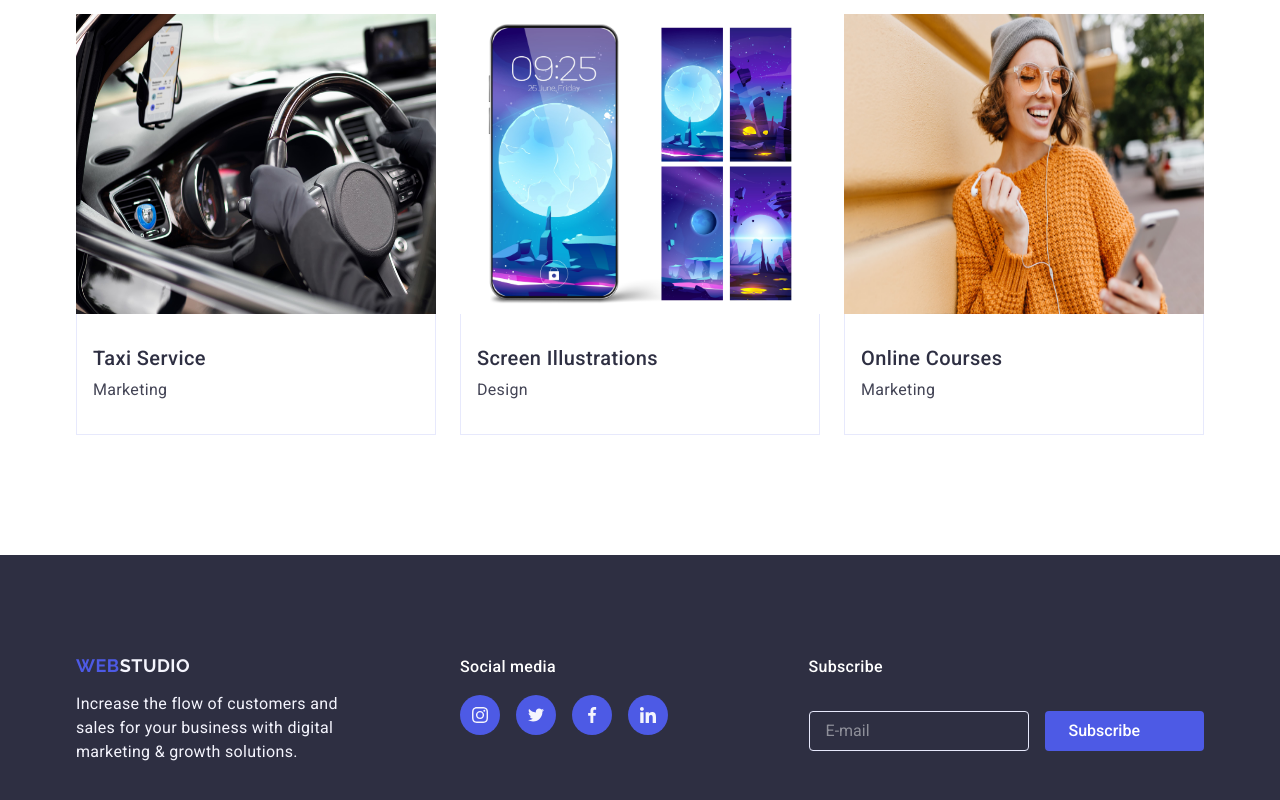
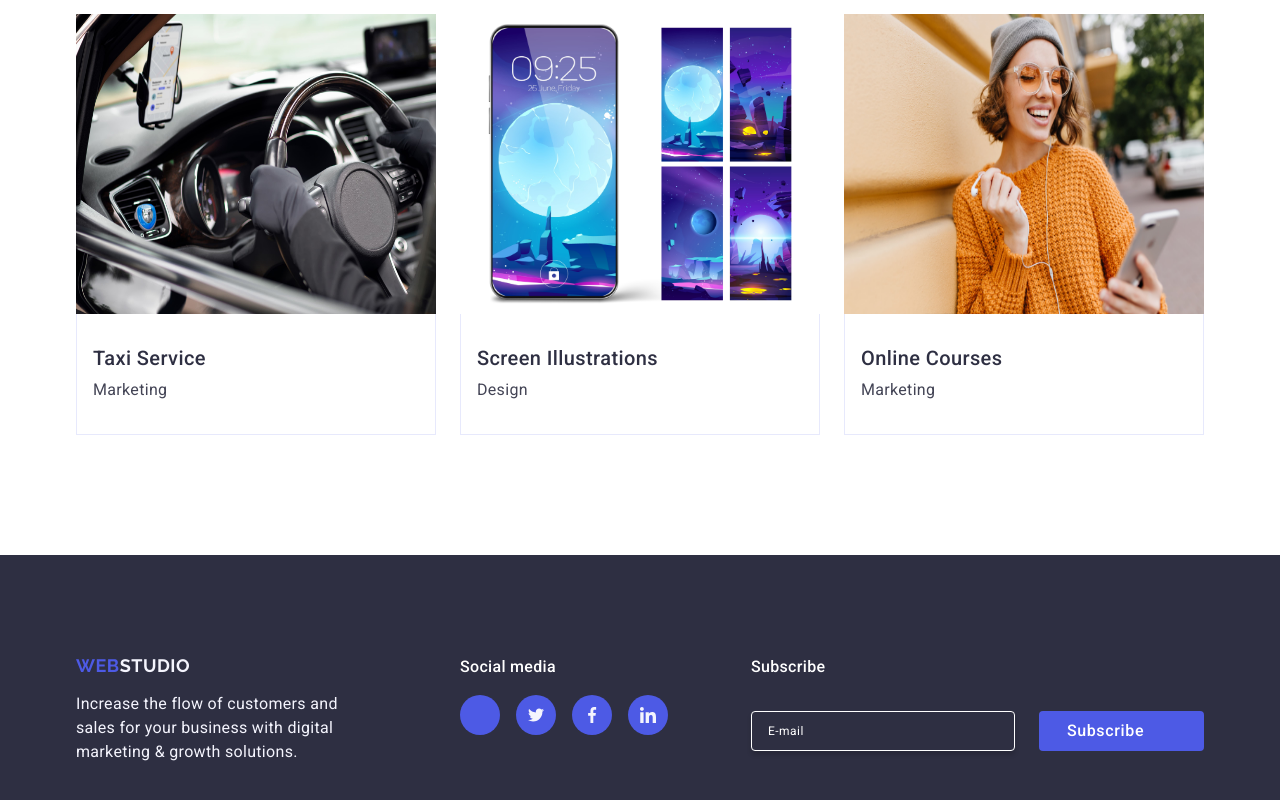
Before and after one commit to ArchiChikenLeg/goit-markup-hw-05, a website: page index.html in a window 1280 px wide. Shown: the part 2677-3477 px from the top of the page. Drawn offline with nearby package versions, Linux system fonts and the light colour scheme.

Commit message:
fixes after autocheck

```diff
--- a/css/style.css
+++ b/css/style.css
@@ -582,28 +582,39 @@ footer .section-team-social-icon:active {
 
 .footer-subscribe-form {
   display: flex;
-  gap: 16px;
+  gap: 24px;
+}
+
+.footer-subscribe-label {
+  display: flex;
+  flex-direction: column;
 }
 
 .footer-subscribe-input {
-  padding: 8px 16px;
+  width: 264px;
+  height: 40px;
+  border: 1px solid #ffffff;
+  background-color: transparent;
+  font-size: 12px;
+  line-height: 2;
+  letter-spacing: 0.04em;
+  padding-left: 16px;
+  box-shadow: 0px 4px 4px rgba(0, 0, 0, 0.15);
   border-radius: 4px;
-  border: 1px solid var(--accent-color);
-  background-color: transparent;
-  color: var(--white-background-color);
-  font-size: 16px;
-  width: 220px;
+  color: #ffffff;
 }
 
 .footer-subscribe-input::placeholder {
-  color: var(--subtle-text-color);
+  color: #ffffff;
 }
 
 .footer-subscribe-btn {
   display: flex;
   align-items: center;
+  justify-content: center;
   gap: 8px;
   padding: 8px 24px;
+  min-width: 165px;
   border-radius: 4px;
   border: none;
   background-color: var(--primary-brand-color);
@@ -611,6 +622,7 @@ footer .section-team-social-icon:active {
   font-weight: 500;
   font-size: 16px;
   cursor: pointer;
+  letter-spacing: 0.04em;
   transition: background-color 250ms cubic-bezier(0.4, 0, 0.2, 1);
 }
 
@@ -618,3 +630,8 @@ footer .section-team-social-icon:active {
 .footer-subscribe-btn:focus {
   background-color: var(--pressed-state-color);
 }
+
+.footer-social-icon {
+  margin-left: 16px;
+  display: inline-block;
+}
--- a/index.html
+++ b/index.html
@@ -449,7 +449,7 @@
           <ul class="section-team-card-socials">
             <li class="section-team-social-li">
               <a class="section-team-social-icon" href="">
-                <svg class="svg-icon" width="24" height="24">
+                <svg class="footer-social-icon" width="24" height="24">
                   <use href="./images/icons.svg#icon-instagram"></use>
                 </svg>
               </a>
@@ -479,17 +479,19 @@
         </div>
         <div class="footer-subscribe">
   <p class="footer-social-header">Subscribe</p>
-      <form class="footer-subscribe-form">
+  <form class="footer-subscribe-form" autocomplete="off">
+    <label class="footer-subscribe-label">
       <input
         type="email"
-          name="footer-email"
+        name="user-email"
         class="footer-subscribe-input"
         placeholder="E-mail"
         required
       />
+    </label>
     <button type="submit" class="footer-subscribe-btn">
       Subscribe
-          <svg width="24" height="24" style="vertical-align: middle; margin-left: 8px;">
+      <svg class="footer-send-icon" width="24" height="24">
         <use href="./images/icons.svg#icon-send"></use>
       </svg>
     </button>
```
Lines whose indentation alone changed are shown as unchanged.
